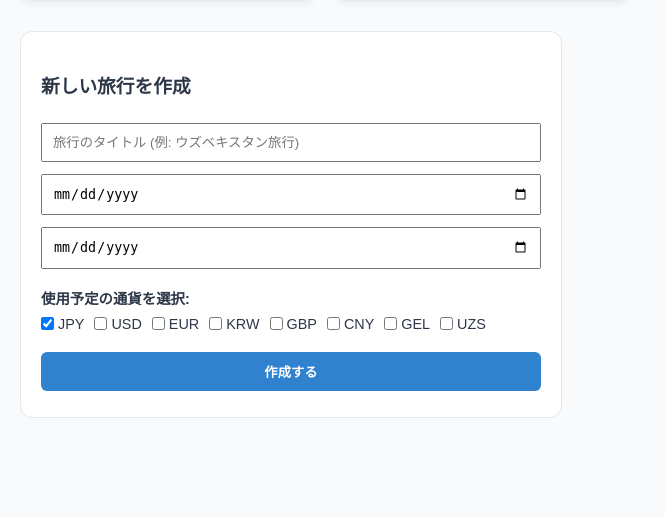
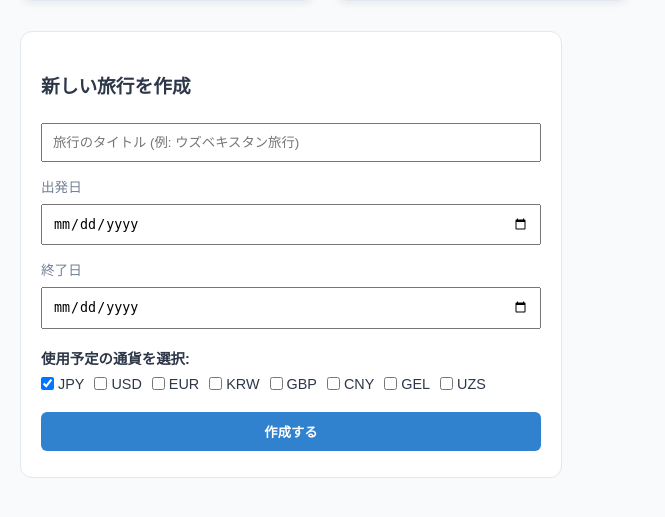
Before and after one commit to Shunsuke-Kajihara/TraveLog, a Flask app: page / in a window 1280 px wide. Shown: the part 205-722 px from the top of the page, without its empty margins (0-665 px from the left). Run offline with Flask 3, Linux system fonts and the light colour scheme.

Commit message:
revise date

```diff
--- a/templates/index.html
+++ b/templates/index.html
@@ -66,8 +66,16 @@
         <h3>新しい旅行を作成</h3>
         <form action="/add_trip" method="POST">
             <input type="text" name="title" placeholder="旅行のタイトル (例: ウズベキスタン旅行)" required>
-            <input type="date" name="start_date" required>
-            <input type="date" name="end_date" required>
+
+            <div style="margin: 8px 0;">
+                <label style="font-size: 0.85em; color: #718096; display: block; margin-bottom: 2px;">出発日</label>
+                <input type="date" name="start_date" required style="width: 100%;">
+            </div>
+
+            <div style="margin: 8px 0;">
+                <label style="font-size: 0.85em; color: #718096; display: block; margin-bottom: 2px;">終了日</label>
+                <input type="date" name="end_date" required style="width: 100%;">
+            </div>
 
             <p style="margin: 12px 0 4px 0; font-size: 0.9em; font-weight: bold;">使用予定の通貨を選択:</p>
             <div class="checkbox-group">
```
